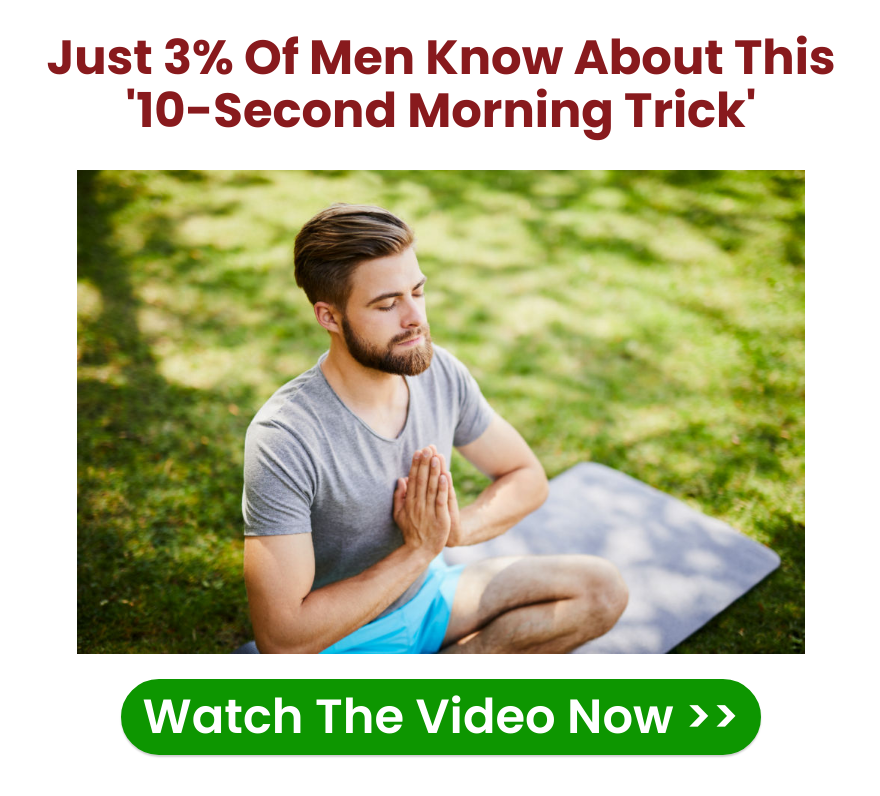
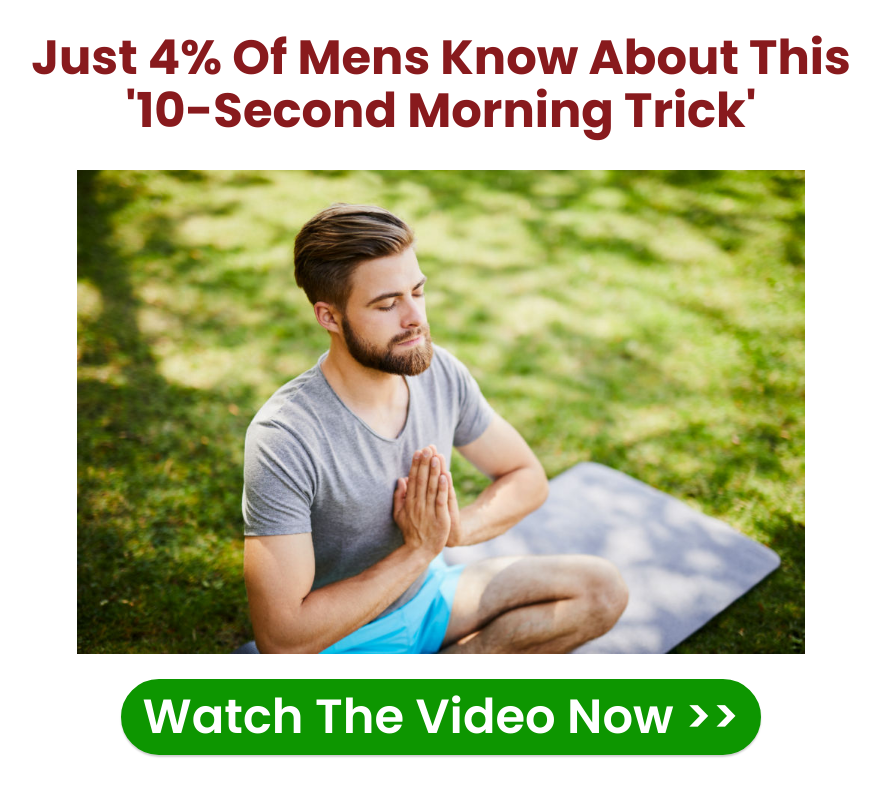
Before and after one commit to vercil14/17, a plain HTML site: page index.html in a window 1280 px wide. Shown: the whole page, without its empty margins (199-1079 px from the left). Drawn offline with Linux system fonts and the light colour scheme.

Commit message:
Update index.html

```diff
--- a/index.html
+++ b/index.html
@@ -36,7 +36,7 @@
     <div class="align-center container-fluid">
         <div class="row justify-content-center">
             <div class="col-md-12 col-lg-9">
-                <h1 class="mbr-section-title mbr-fonts-style mb-3 display-2"><div><strong>Just 3% Of Men Know About This</strong></div><div><strong>'10-Second Morning Trick'</strong></div></h1>
+                <h1 class="mbr-section-title mbr-fonts-style mb-3 display-2"><div><strong>Just 4% Of Mens Know About This</strong></div><div><strong>'10-Second Morning Trick'</strong></div></h1>
 
 
 
```
